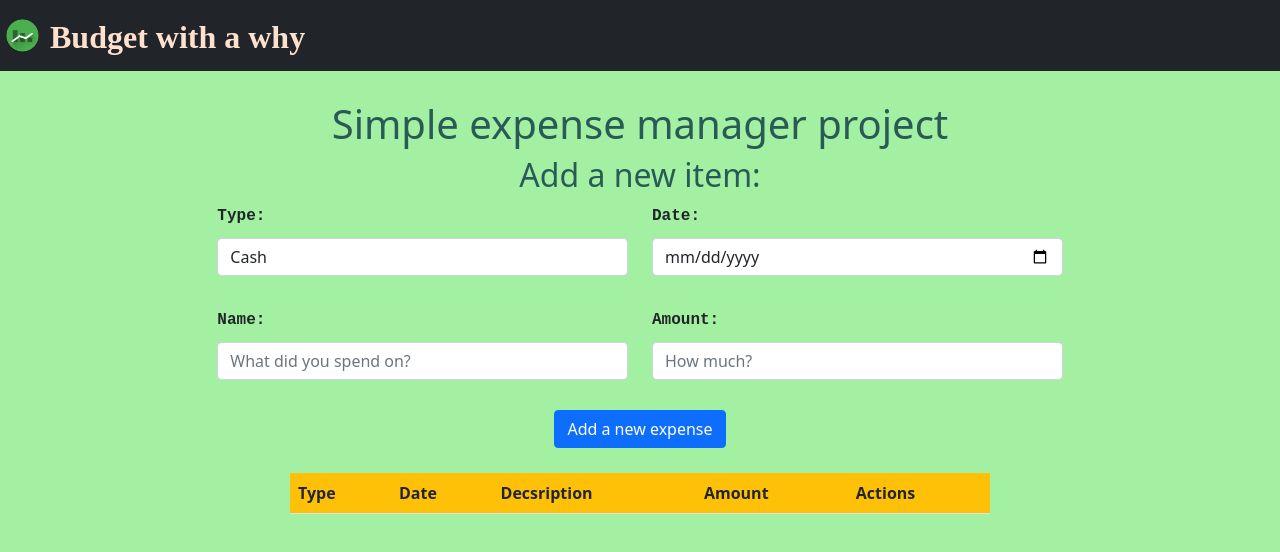
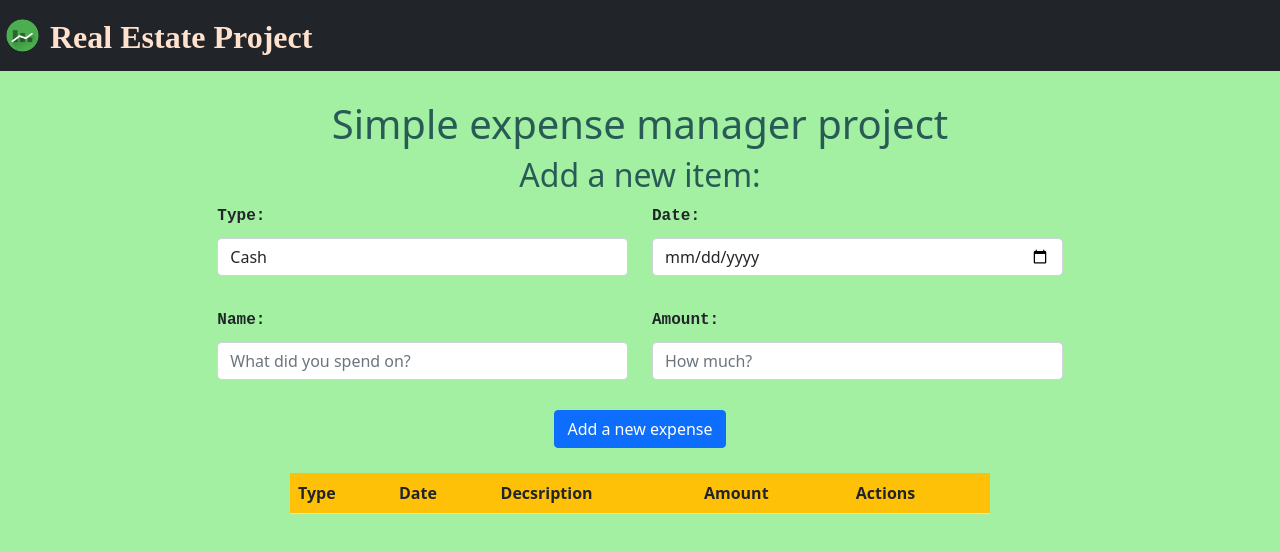
Before and after one commit to ratzushca/react-app, a React (Create React App) app: page / in a window 1280 px wide. Shown: the top 552 px of the page. Built offline with nearby package versions, Linux system fonts and the light colour scheme.

Commit message:
firts commit

```diff
--- a/src/Nav.js
+++ b/src/Nav.js
@@ -12,7 +12,7 @@ export default function Nav(){
         className="d-inline-block align-top"
         alt=""
         />
-        <p className="d-inline-block align-top mb-0 h2">Budget with a why</p>
+        <p className="d-inline-block align-top mb-0 h2">Real Estate Project</p>
         </a>
         </nav>
     );
```
